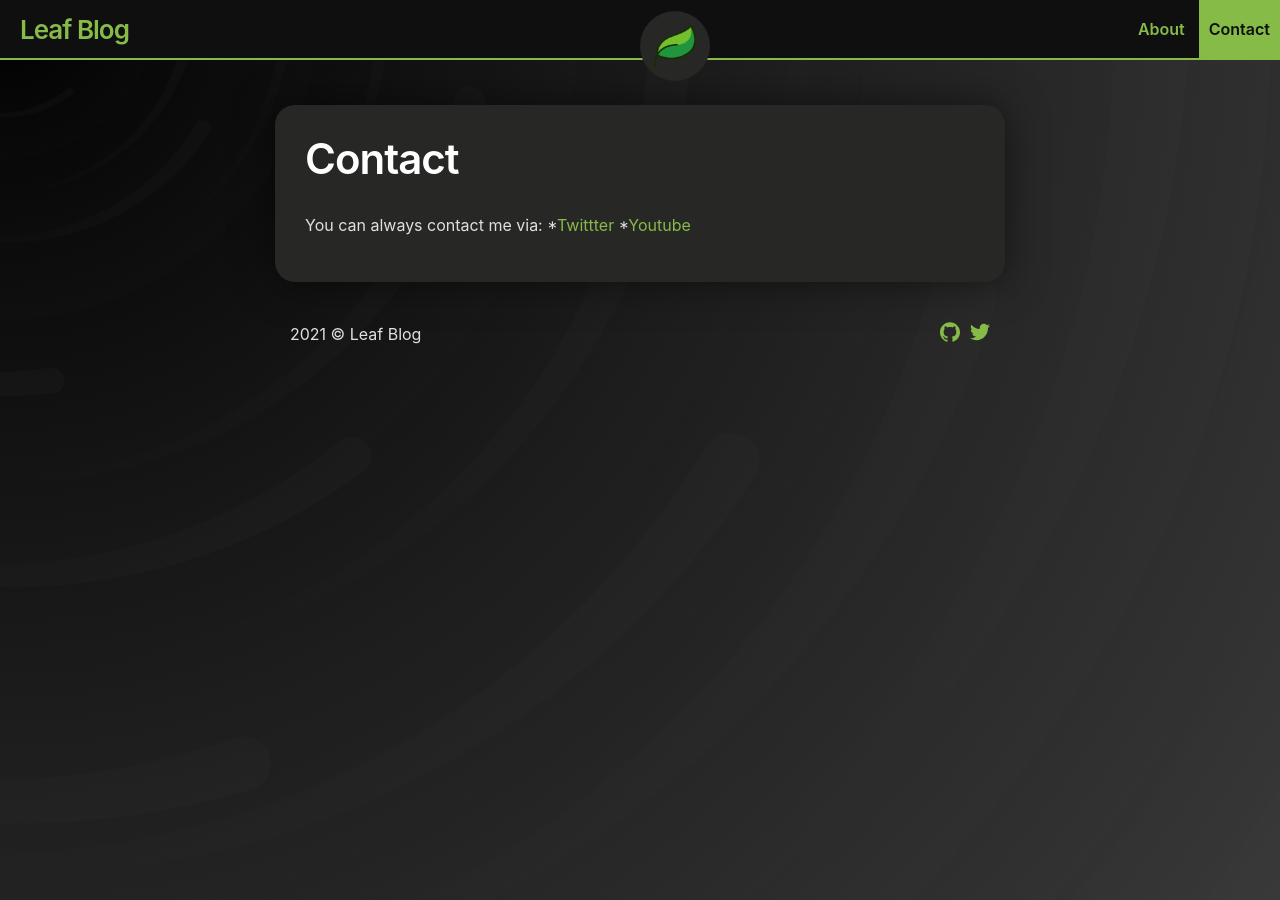
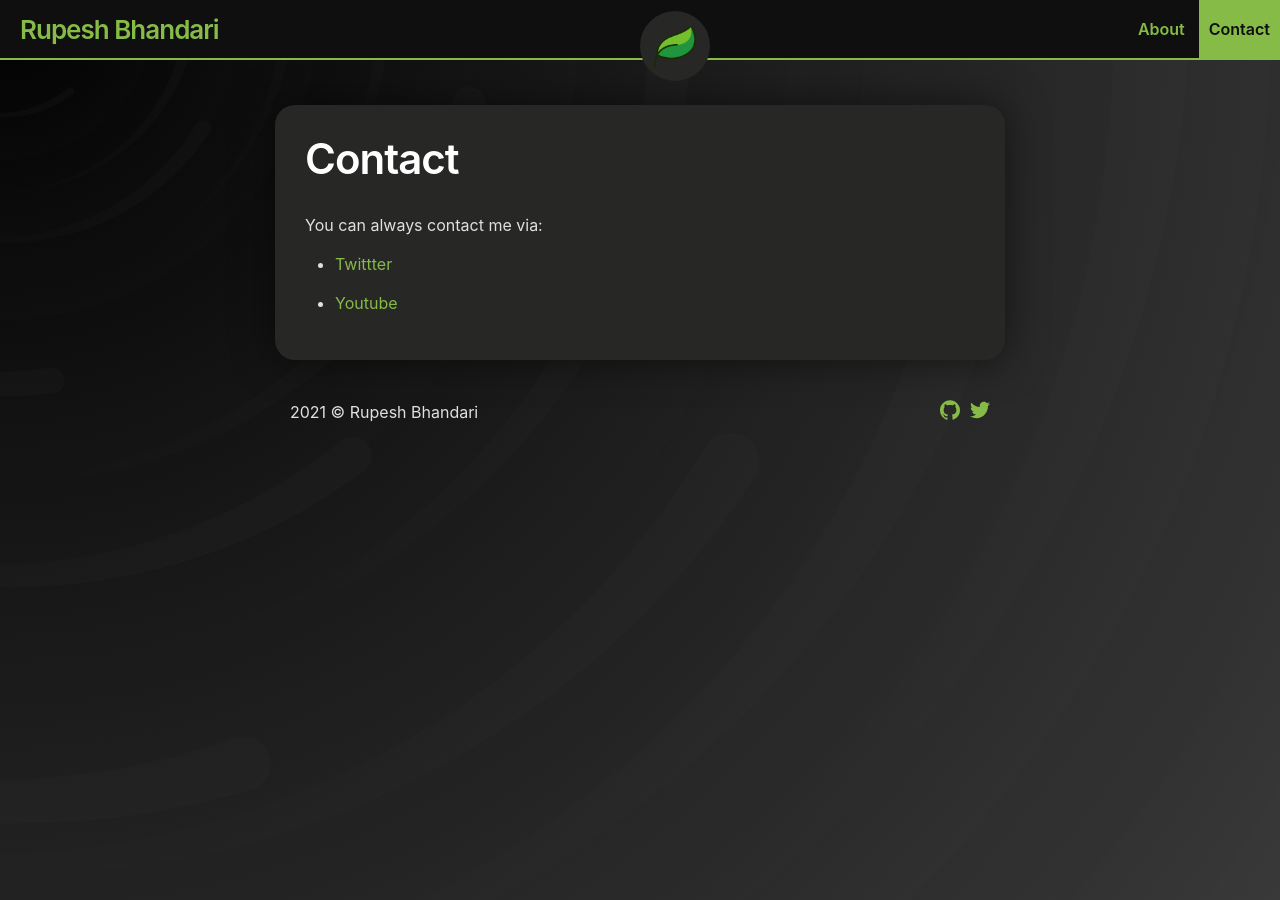
Before and after one commit to RupeshBhandari/rpshbhandari.github.ioa, a Jekyll site: the page built from contact.md, in a window 1280 px wide. Built offline with Jekyll 4.4.1, drawn with Linux system fonts in a browser that asks for light colours.

```diff
--- a/_config.yml
+++ b/_config.yml
@@ -1,4 +1,4 @@
-title: Leaf Blog
+title: Rupesh Bhandari
 iconURL: assets/default-icon.png
 theme: jekyll-theme-console
 
@@ -6,8 +6,8 @@ theme: jekyll-theme-console
 permalink: :slug
 
 social:
-  twitter: _SupunKavinda
-  github: SupunKavinda
+  twitter: rupesh_bhandari
+  github: rpshbhandari
 
 plugins:
  - jekyll-feed
@@ -15,4 +15,4 @@ plugins:
 
 ### comments & analytics
 hyvor_talk_website_id: 14
-google_analytics: UA-NNNNNNNN-N
+google_analytics: G-S9N4FHXF55
--- a/contact.md
+++ b/contact.md
@@ -4,5 +4,7 @@ layout: page
 ---
 
 You can always contact me via:
- *[Twittter](https://twitter.com/rupesh_bhandari)
- *[Youtube](https://www.youtube.com/channel/UC8oOq8d0fQxq-agqyHBl3hg)
+
+- [Twittter](https://twitter.com/rupesh_bhandari)
+
+- [Youtube](https://www.youtube.com/channel/UC8oOq8d0fQxq-agqyHBl3hg)
```
Also changed, not shown: _posts/2020-02-24-markdown.md (+1 -1 lines).
